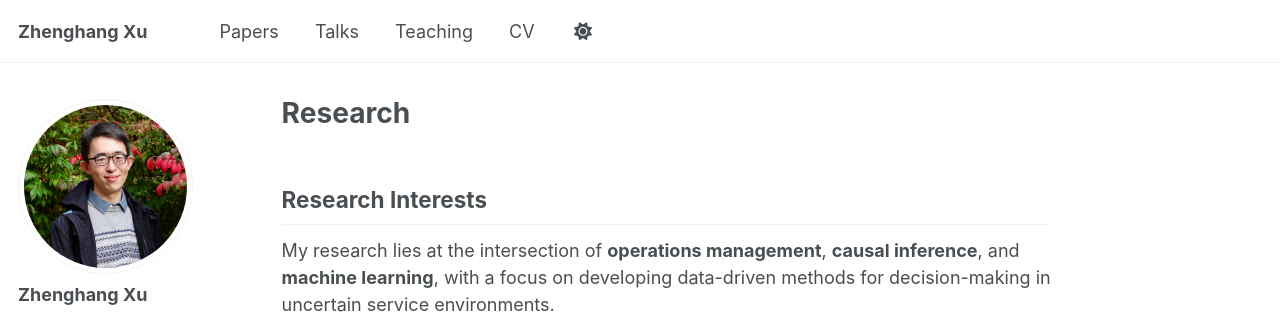
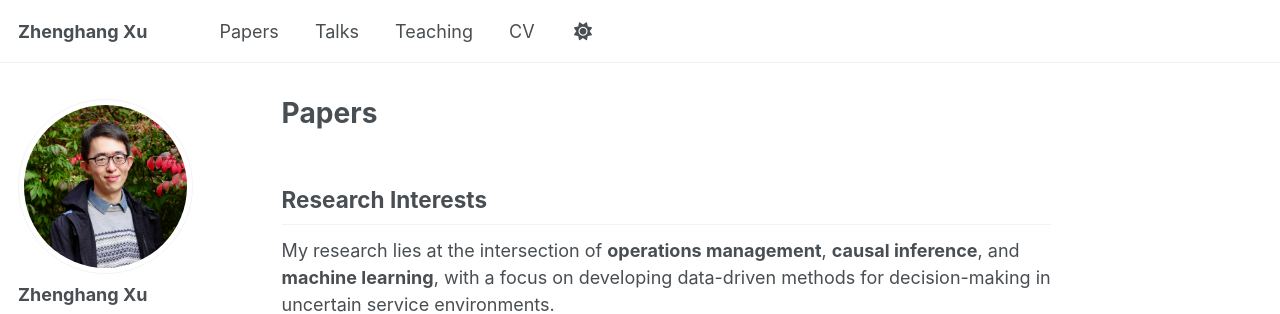
Before and after one commit to zhenghangxu-baymax/zhenghangxu-baymax.github.io, a Jekyll site: the page built from _pages/papers.md, in a window 1280 px wide and 900 px high. Shown: the top 314 px of the window. Built offline with Jekyll 4.4.1, drawn with Linux system fonts in a browser that asks for light colours.

Commit message:
Update papers.md

```diff
--- a/_pages/papers.md
+++ b/_pages/papers.md
@@ -1,6 +1,6 @@
 ---
-title: "Research"
-permalink: /research/
+title: "Papers"
+permalink: /papers/
 ---
 
 ## Research Interests
```
